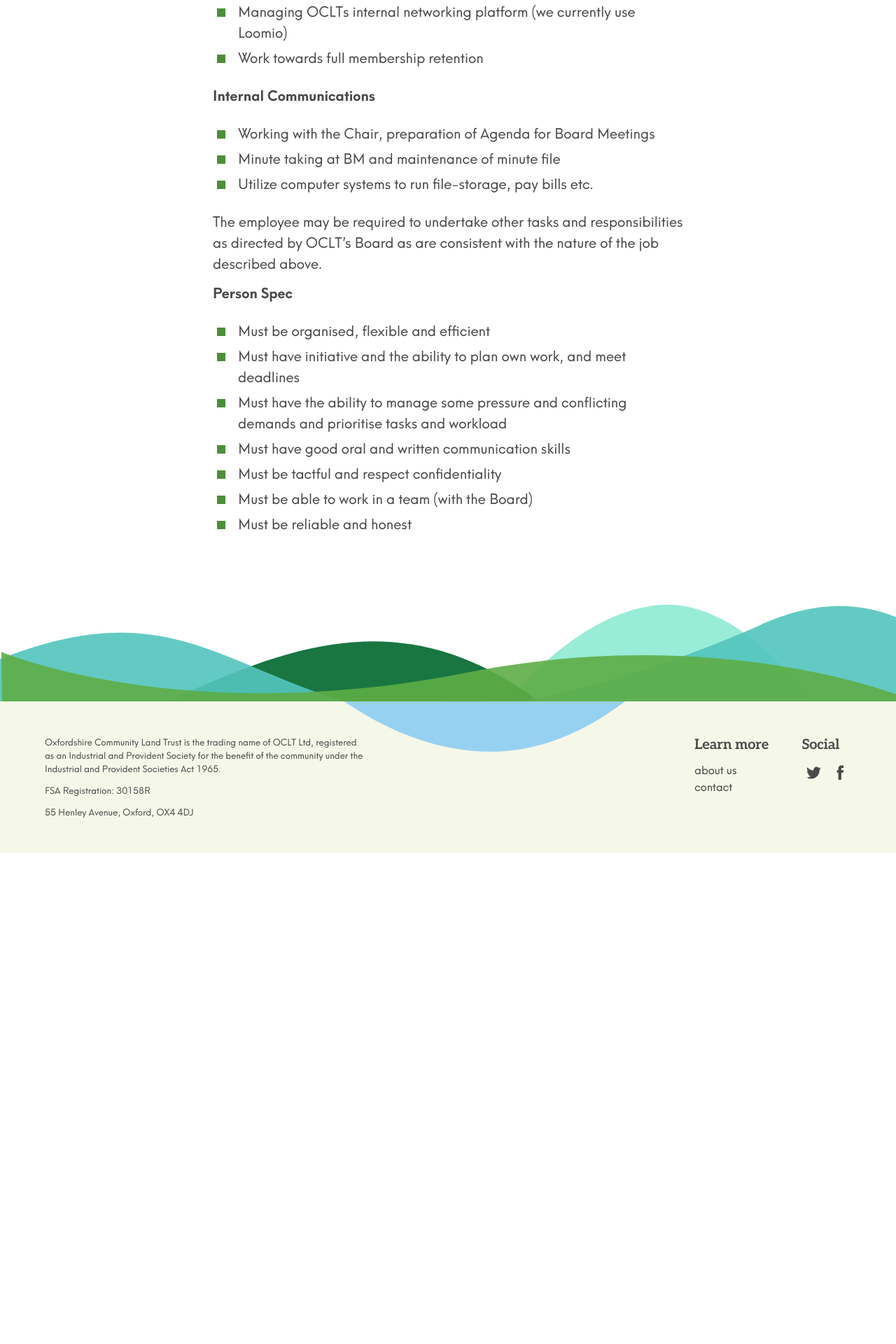
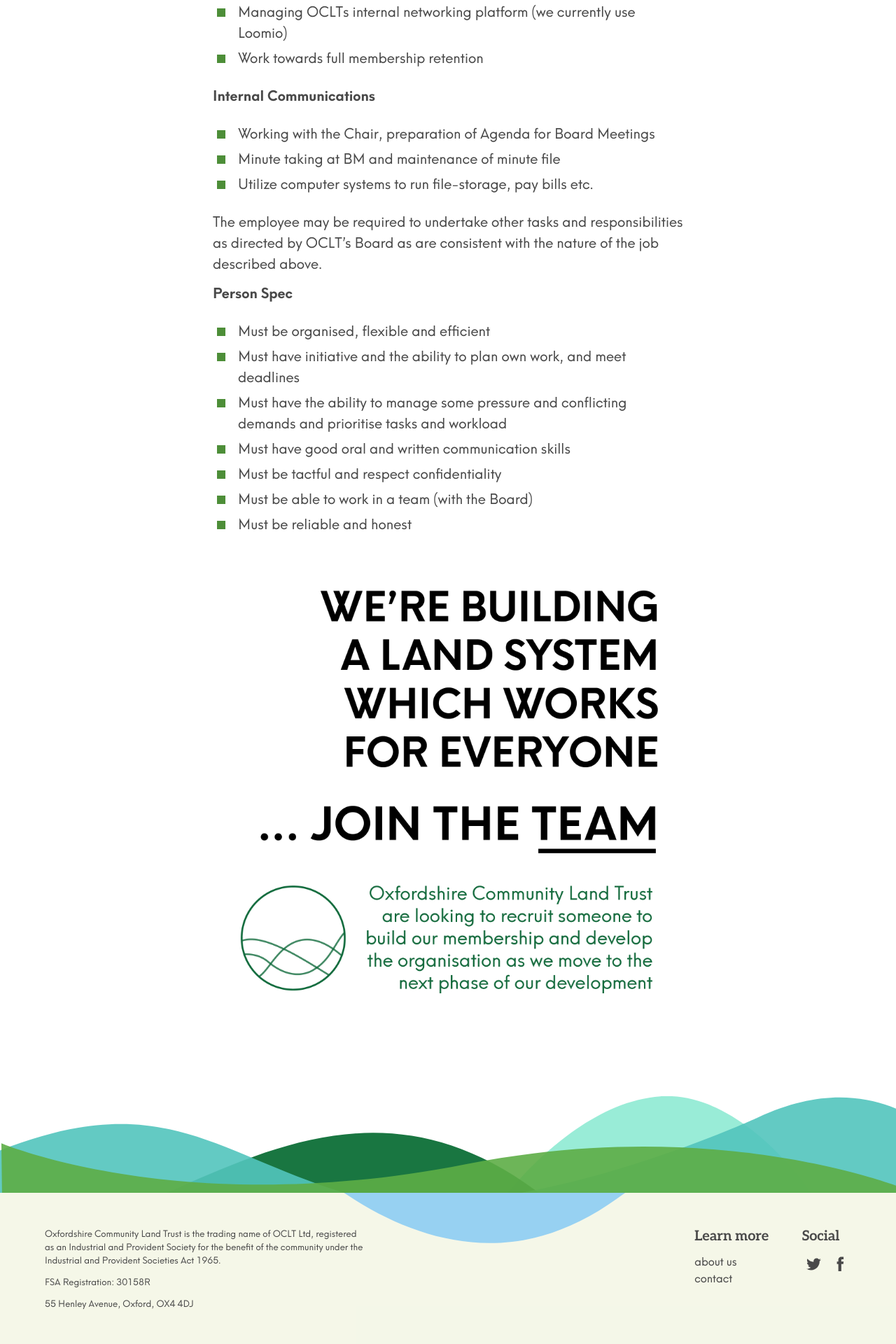
Before and after one commit to johnpuddephatt/oclt, a Jekyll site: the page built from _pages/jobs.md, in a window 1280 px wide. Shown: the part 2707-4627 px from the top of the page at 70% size. Built offline with Jekyll 4.4.1, drawn with Linux system fonts in a browser that asks for light colours; before the commit the page ends 3925 px from its top, so only the background shows below that.

Commit message:
Update from Forestry.io Charlie Fisher created uploads/191031 Recruitment Shareable-01-01.png Charlie Fisher updated _pages/jobs.md

```diff
--- a/_pages/jobs.md
+++ b/_pages/jobs.md
@@ -37,7 +37,6 @@ This role is part-time (0.5FTE) but timings are negotiable with the board. The e
 Location negotiable as much of the work is virtual. OCLT has a hot desk at [Makespace Oxford](http://makespaceoxford.org/) and this would be the expected work base at least some of the time.
 
 **Register your interest by clicking the below link which will take you to an application form. We will then send you a job pack to your provided email address.**
-
 
 {% include button.html link="https://docs.google.com/forms/d/e/1FAIpQLScdLlvK-IV6CkdMbDxA8d0N8-h5bUqPj7whGmRyauEta_To0A/viewform" text="APPLY HERE" %}
 
@@ -79,3 +78,5 @@ The employee may be required to undertake other tasks and responsibilities as di
 * Must be tactful and respect confidentiality
 * Must be able to work in a team (with the Board)
 * Must be reliable and honest
+
+![](/uploads/191031 Recruitment Shareable-01-01.png)
```
Also changed, not shown: uploads/191031 Recruitment Shareable-01-01.png (added).
